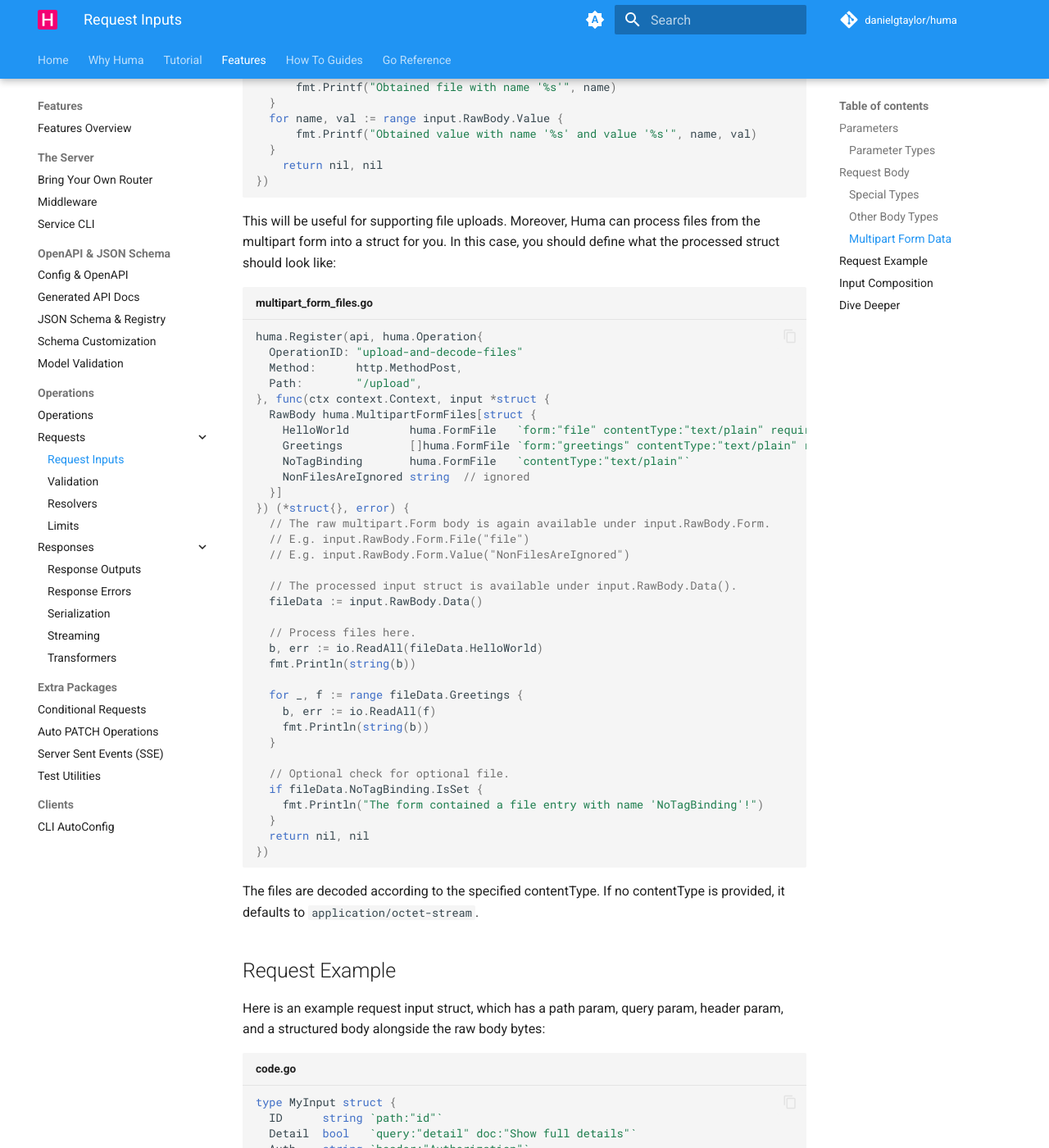
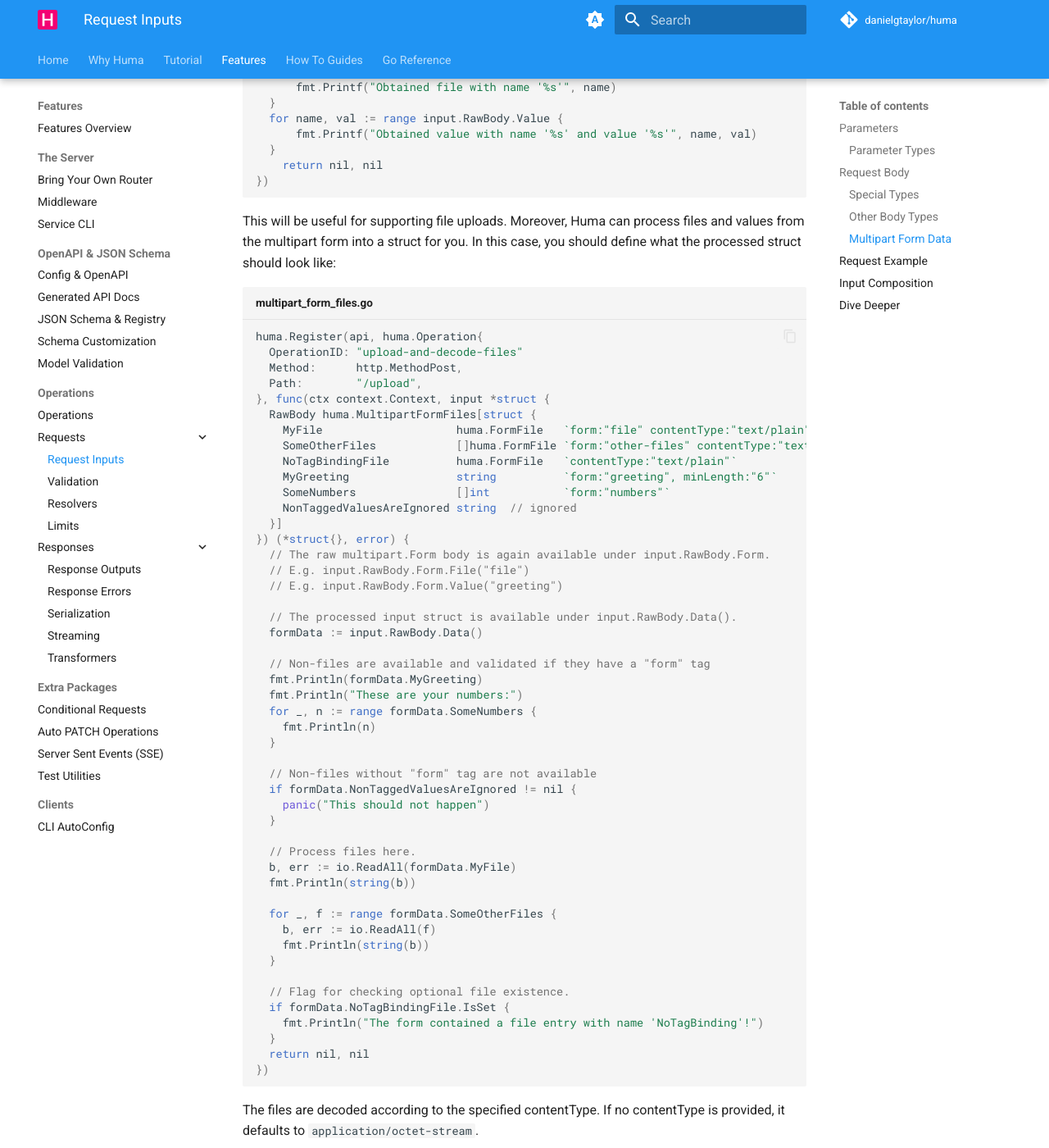
Before and after one commit to danielgtaylor/huma, an MkDocs documentation site: the page built from docs/docs/features/request-inputs.md, in a window 1280 px wide and 1400 px high, scrolled down 3410 px. Shown: the whole window at 82% size. Built offline with MkDocs 1.6.1 and Material for MkDocs 9.7.7, drawn with Linux system fonts in a browser that asks for light colours; comment, search, counter and statistics services are not loaded.

Commit message:
docs: describe value parsing in multipart forms

````diff
--- a/docs/docs/features/request-inputs.md
+++ b/docs/docs/features/request-inputs.md
@@ -116,7 +116,7 @@ huma.Register(api, huma.Operation{
 })
 ```
 
-This will be useful for supporting file uploads. Moreover, Huma can process files from the multipart form into a struct for you. In this case, you should define what the processed struct should look like:
+This will be useful for supporting file uploads. Moreover, Huma can process files and values from the multipart form into a struct for you. In this case, you should define what the processed struct should look like:
 
 ```go title="multipart_form_files.go"
 huma.Register(api, huma.Operation{
@@ -125,30 +125,44 @@ huma.Register(api, huma.Operation{
 	Path:        "/upload",
 }, func(ctx context.Context, input *struct {
 	RawBody huma.MultipartFormFiles[struct {
-		HelloWorld         huma.FormFile   `form:"file" contentType:"text/plain" required:"true"`
-		Greetings          []huma.FormFile `form:"greetings" contentType:"text/plain" required:"true"`
-		NoTagBinding       huma.FormFile   `contentType:"text/plain"`
-		NonFilesAreIgnored string  // ignored
+		MyFile                    huma.FormFile   `form:"file" contentType:"text/plain" required:"true"`
+		SomeOtherFiles            []huma.FormFile `form:"other-files" contentType:"text/plain" required:"true"`
+		NoTagBindingFile          huma.FormFile   `contentType:"text/plain"`
+		MyGreeting                string          `form:"greeting", minLength:"6"`
+		SomeNumbers               []int           `form:"numbers"`
+		NonTaggedValuesAreIgnored string  // ignored
 	}]
 }) (*struct{}, error) {
 	// The raw multipart.Form body is again available under input.RawBody.Form.
 	// E.g. input.RawBody.Form.File("file")
-	// E.g. input.RawBody.Form.Value("NonFilesAreIgnored")
+	// E.g. input.RawBody.Form.Value("greeting")
 
 	// The processed input struct is available under input.RawBody.Data().
-	fileData := input.RawBody.Data()
+	formData := input.RawBody.Data()
+
+	// Non-files are available and validated if they have a "form" tag
+	fmt.Println(formData.MyGreeting)
+	fmt.Println("These are your numbers:")
+	for _, n := range formData.SomeNumbers {
+		fmt.Println(n)
+	}
+
+	// Non-files without "form" tag are not available
+	if formData.NonTaggedValuesAreIgnored != nil {
+		panic("This should not happen")
+	}
 
 	// Process files here.
-	b, err := io.ReadAll(fileData.HelloWorld)
+	b, err := io.ReadAll(formData.MyFile)
 	fmt.Println(string(b))
 
-	for _, f := range fileData.Greetings {
+	for _, f := range formData.SomeOtherFiles {
 		b, err := io.ReadAll(f)
 		fmt.Println(string(b))
 	}
 
-	// Optional check for optional file.
-	if fileData.NoTagBinding.IsSet {
+	// Flag for checking optional file existence.
+	if formData.NoTagBindingFile.IsSet {
 		fmt.Println("The form contained a file entry with name 'NoTagBinding'!")
 	}
 	return nil, nil
````
Also changed, not shown: 1 other file.
